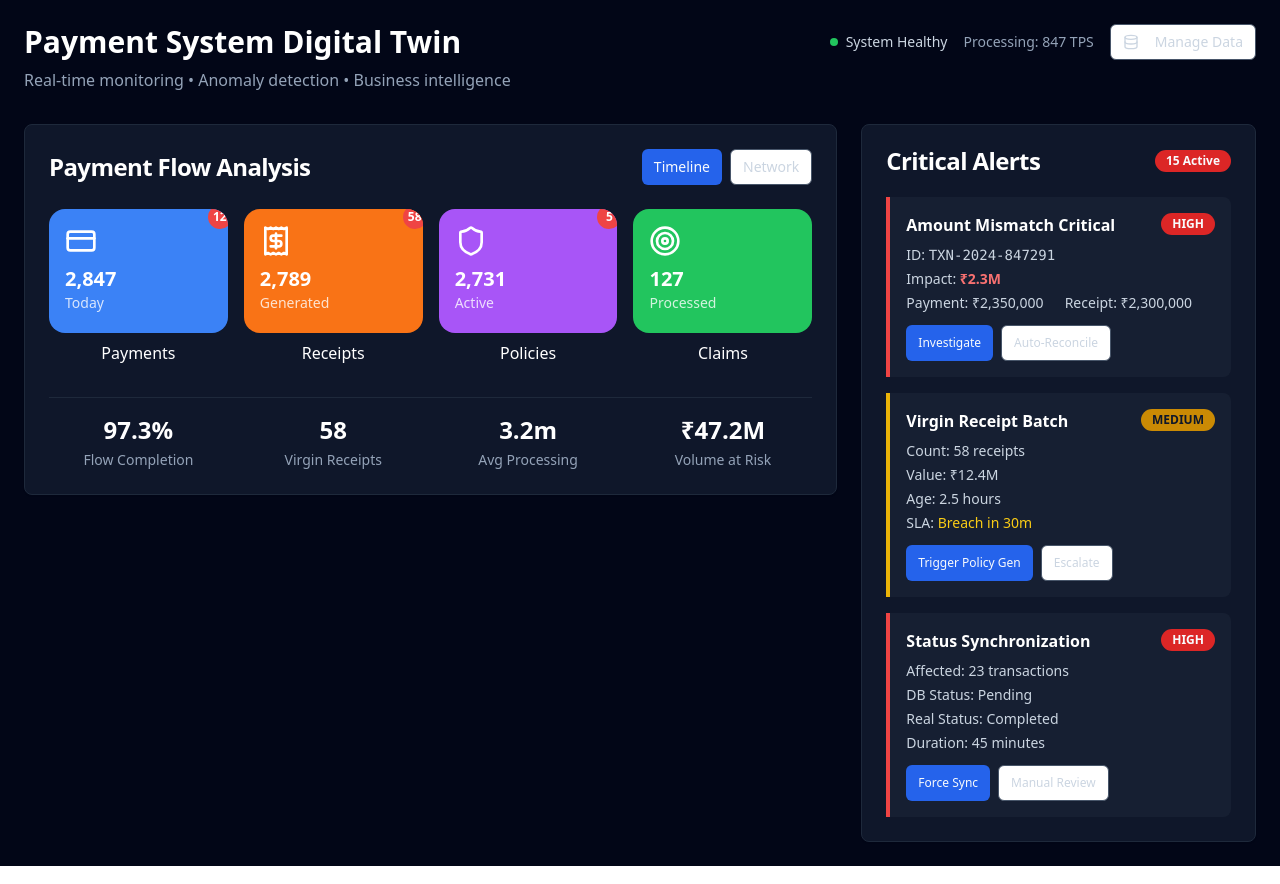
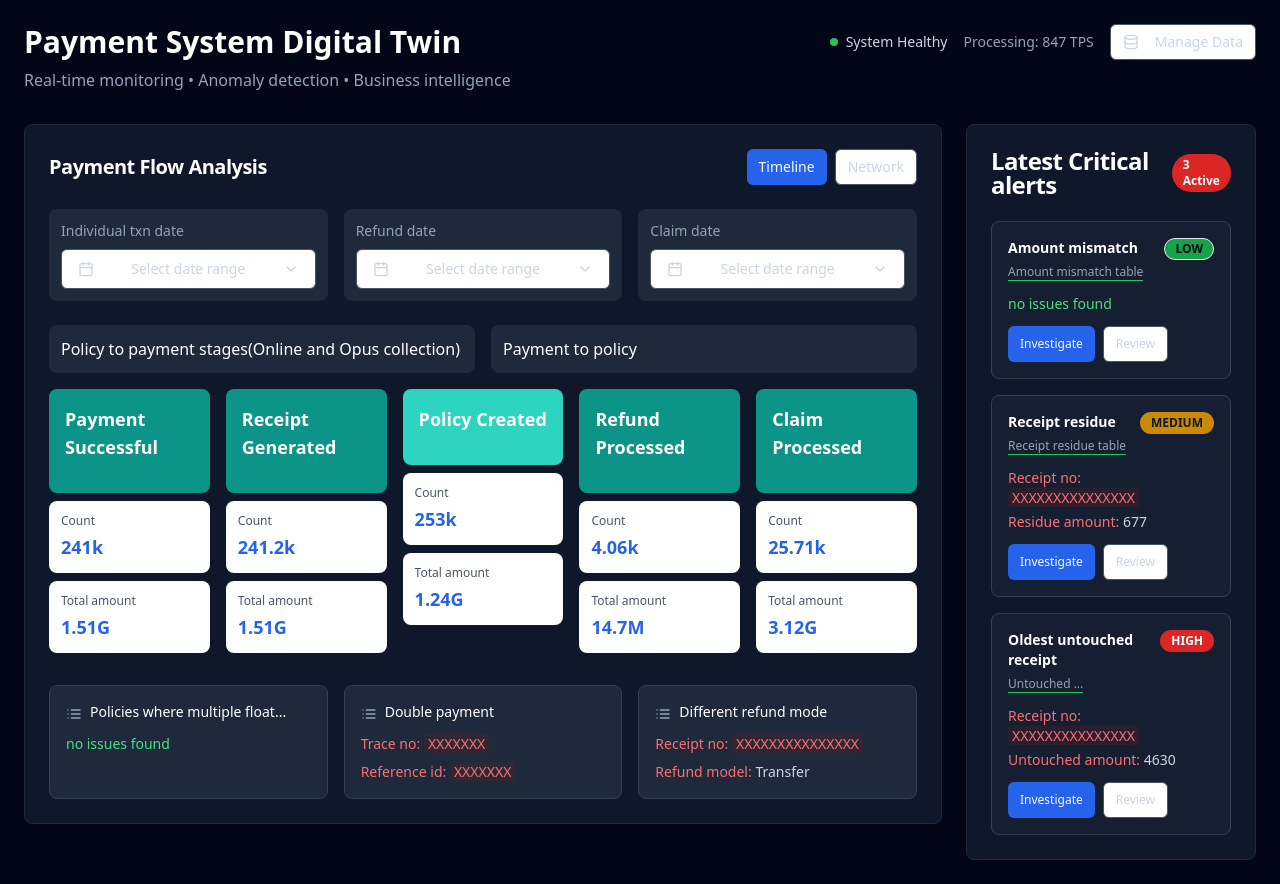
Before and after one commit to foxowl-ops/insura-twin-insights-dash, a React (Vite) app: page / in a window 1280 px wide. Built offline with nearby package versions, Linux system fonts and the light colour scheme.

Commit message:
feat: Implement payment flow analysis section
Implement the payment flow analysis section based on the provided Qliksense dashboard image. Redesign the critical alert section for improved UI/UX. Maintain the existing top bar design.

```diff
--- a/src/pages/Dashboard.tsx
+++ b/src/pages/Dashboard.tsx
@@ -1,17 +1,18 @@
-
-import React from 'react';
+import React, { useState } from 'react';
 import { Card, CardContent, CardHeader, CardTitle } from '@/components/ui/card';
 import { Button } from '@/components/ui/button';
 import { Badge } from '@/components/ui/badge';
+import { Table, TableBody, TableCell, TableHead, TableHeader, TableRow } from '@/components/ui/table';
 import {
   CreditCard,
   Receipt,
   Shield,
   Target,
   AlertTriangle,
-  TrendingUp,
-  Clock,
-  Database
+  Database,
+  Calendar,
+  ChevronDown,
+  List
 } from 'lucide-react';
 import { Link } from 'react-router-dom';
 
@@ -58,39 +59,94 @@ const Dashboard = () => {
     { label: 'Volume at Risk', value: '₹47.2M' }
   ];
 
-  const alerts = [
+  const processFlowData = [
     {
-      title: 'Amount Mismatch Critical',
-      id: 'TXN-2024-847291',
-      impact: '₹2.3M',
-      payment: '₹2,350,000',
-      receipt: '₹2,300,000',
-      priority: 'HIGH',
-      color: 'border-red-500'
+      title: 'Payment Successful',
+      count: '241k',
+      totalAmount: '1.51G',
+      color: 'bg-teal-600',
+      section: 'Policy to payment stages(Online and Opus collection)'
     },
     {
-      title: 'Virgin Receipt Batch',
-      count: '58 receipts',
-      value: '₹12.4M',
-      age: '2.5 hours',
-      sla: 'Breach in 30m',
-      priority: 'MEDIUM',
-      color: 'border-yellow-500'
+      title: 'Receipt Generated',
+      count: '241.2k',
+      totalAmount: '1.51G',
+      color: 'bg-teal-600',
+      section: 'Policy to payment stages(Online and Opus collection)'
     },
     {
-      title: 'Status Synchronization',
-      affected: '23 transactions',
-      dbStatus: 'Pending',
-      realStatus: 'Completed',
-      duration: '45 minutes',
-      priority: 'HIGH',
-      color: 'border-red-500'
+      title: 'Policy Created',
+      count: '253k',
+      totalAmount: '1.24G',
+      color: 'bg-teal-400',
+      section: 'Policy to payment stages(Online and Opus collection)'
+    },
+    {
+      title: 'Refund Processed',
+      count: '4.06k',
+      totalAmount: '14.7M',
+      color: 'bg-teal-600',
+      section: 'Payment to policy'
+    },
+    {
+      title: 'Claim Processed',
+      count: '25.71k',
+      totalAmount: '3.12G',
+      color: 'bg-teal-600',
+      section: 'Payment to policy'
+    }
+  ];
+
+  const issuesData = [
+    {
+      title: 'Policies where multiple float...',
+      status: 'no issues found',
+      details: null
+    },
+    {
+      title: 'Double payment',
+      status: 'issues found',
+      details: {
+        traceNo: 'XXXXXXX',
+        referenceId: 'XXXXXXX'
+      }
+    },
+    {
+      title: 'Different refund mode',
+      status: 'issues found',
+      details: {
+        receiptNo: 'XXXXXXXXXXXXXXX',
+        refundModel: 'Transfer'
+      }
+    }
+  ];
+
+  const criticalAlerts = [
+    {
+      type: 'Amount mismatch',
+      category: 'Amount mismatch table',
+      status: 'no issues found',
+      priority: 'LOW'
+    },
+    {
+      type: 'Receipt residue',
+      category: 'Receipt residue table',
+      receiptNo: 'XXXXXXXXXXXXXXX',
+      residueAmount: '677',
+      priority: 'MEDIUM'
+    },
+    {
+      type: 'Oldest untouched receipt',
+      category: 'Untouched ...',
+      receiptNo: 'XXXXXXXXXXXXXXX',
+      untouchedAmount: '4630',
+      priority: 'HIGH'
     }
   ];
 
   return (
     <div className="min-h-screen bg-slate-950 text-white p-6">
-      {/* Header */}
+      {/* Header - keep existing code */}
       <div className="mb-8">
         <div className="flex justify-between items-start mb-2">
           <div>
@@ -113,13 +169,13 @@ const Dashboard = () => {
         </div>
       </div>
 
-      <div className="grid grid-cols-1 lg:grid-cols-3 gap-6">
-        {/* Left Column - Payment Flow Analysis */}
-        <div className="lg:col-span-2 space-y-6">
+      <div className="grid grid-cols-1 lg:grid-cols-4 gap-6">
+        {/* Left Column - Payment Flow Analysis (3/4 width) */}
+        <div className="lg:col-span-3 space-y-6">
           <Card className="bg-slate-900 border-slate-800">
             <CardHeader>
               <div className="flex justify-between items-center">
-                <CardTitle className="text-white">Payment Flow Analysis</CardTitle>
+                <CardTitle className="text-white text-xl">Payment Flow Analysis</CardTitle>
                 <div className="flex gap-2">
                   <Button size="sm" className="bg-blue-600 hover:bg-blue-700">Timeline</Button>
                   <Button size="sm" variant="outline" className="border-slate-600 text-slate-300">Network</Button>
@@ -127,33 +183,102 @@ const Dashboard = () => {
               </div>
             </CardHeader>
             <CardContent>
-              <div className="grid grid-cols-2 md:grid-cols-4 gap-4 mb-8">
-                {metrics.map((metric, index) => (
-                  <div key={index} className="relative">
-                    <div className={`${metric.color} rounded-2xl p-4 text-white relative overflow-hidden`}>
-                      {metric.alerts > 0 && (
-                        <div className="absolute -top-1 -right-1 bg-red-500 text-white rounded-full w-6 h-6 flex items-center justify-center text-xs font-bold">
-                          {metric.alerts}
+              {/* Date Filters */}
+              <div className="grid grid-cols-3 gap-4 mb-6">
+                <div className="bg-slate-800 p-3 rounded-lg">
+                  <label className="text-sm text-slate-400 mb-2 block">Individual txn date</label>
+                  <Button variant="outline" className="w-full justify-between border-slate-600 text-slate-300">
+                    <Calendar className="w-4 h-4" />
+                    Select date range
+                    <ChevronDown className="w-4 h-4" />
+                  </Button>
                 </div>
-                      )}
-                      <div className="flex items-center justify-between mb-2">
-                        <metric.icon className="w-8 h-8" />
+                <div className="bg-slate-800 p-3 rounded-lg">
+                  <label className="text-sm text-slate-400 mb-2 block">Refund date</label>
+                  <Button variant="outline" className="w-full justify-between border-slate-600 text-slate-300">
+                    <Calendar className="w-4 h-4" />
+                    Select date range
+                    <ChevronDown className="w-4 h-4" />
+                  </Button>
                 </div>
-                      <div className="mb-1">
-                        <div className="text-xl font-bold">{metric.value}</div>
-                        <div className="text-sm opacity-80">{metric.subtitle}</div>
+                <div className="bg-slate-800 p-3 rounded-lg">
+                  <label className="text-sm text-slate-400 mb-2 block">Claim date</label>
+                  <Button variant="outline" className="w-full justify-between border-slate-600 text-slate-300">
+                    <Calendar className="w-4 h-4" />
+                    Select date range
+                    <ChevronDown className="w-4 h-4" />
+                  </Button>
                 </div>
               </div>
-                    <div className="text-center mt-2 text-white font-medium">{metric.title}</div>
+
+              {/* Section Headers */}
+              <div className="grid grid-cols-2 gap-4 mb-4">
+                <div className="bg-slate-800 p-3 rounded-lg">
+                  <h3 className="text-white font-medium">Policy to payment stages(Online and Opus collection)</h3>
+                </div>
+                <div className="bg-slate-800 p-3 rounded-lg">
+                  <h3 className="text-white font-medium">Payment to policy</h3>
+                </div>
+              </div>
+
+              {/* Process Flow Cards */}
+              <div className="grid grid-cols-5 gap-4 mb-8">
+                {processFlowData.map((process, index) => (
+                  <div key={index} className="space-y-2">
+                    <div className={`${process.color} rounded-lg p-4 text-white relative`}>
+                      <h3 className="font-bold text-lg mb-4">{process.title}</h3>
+                    </div>
+                    <div className="bg-white text-black p-3 rounded-lg space-y-1">
+                      <div className="text-xs text-gray-600">Count</div>
+                      <div className="font-bold text-lg text-blue-600">{process.count}</div>
+                    </div>
+                    <div className="bg-white text-black p-3 rounded-lg space-y-1">
+                      <div className="text-xs text-gray-600">Total amount</div>
+                      <div className="font-bold text-lg text-blue-600">{process.totalAmount}</div>
+                    </div>
                   </div>
                 ))}
               </div>
 
-              <div className="grid grid-cols-2 md:grid-cols-4 gap-4 pt-4 border-t border-slate-800">
-                {bottomMetrics.map((metric, index) => (
-                  <div key={index} className="text-center">
-                    <div className="text-2xl font-bold text-white mb-1">{metric.value}</div>
-                    <div className="text-sm text-slate-400">{metric.label}</div>
+              {/* Issues Section */}
+              <div className="grid grid-cols-3 gap-4">
+                {issuesData.map((issue, index) => (
+                  <div key={index} className="bg-slate-800 border border-slate-700 rounded-lg p-4">
+                    <div className="flex items-start gap-2 mb-3">
+                      <List className="w-4 h-4 text-slate-400 mt-1" />
+                      <h4 className="text-white font-medium text-sm">{issue.title}</h4>
+                    </div>
+
+                    {issue.status === 'no issues found' ? (
+                      <div className="text-green-400 text-sm">no issues found</div>
+                    ) : (
+                      <div className="space-y-2">
+                        {issue.details?.traceNo && (
+                          <div className="text-sm">
+                            <span className="text-red-400">Trace no: </span>
+                            <span className="text-red-400 bg-red-900/20 px-1 rounded">{issue.details.traceNo}</span>
+                          </div>
+                        )}
+                        {issue.details?.referenceId && (
+                          <div className="text-sm">
+                            <span className="text-red-400">Reference id: </span>
+                            <span className="text-red-400 bg-red-900/20 px-1 rounded">{issue.details.referenceId}</span>
+                          </div>
+                        )}
+                        {issue.details?.receiptNo && (
+                          <div className="text-sm">
+                            <span className="text-red-400">Receipt no: </span>
+                            <span className="text-red-400 bg-red-900/20 px-1 rounded">{issue.details.receiptNo}</span>
+                          </div>
+                        )}
+                        {issue.details?.refundModel && (
+                          <div className="text-sm">
+                            <span className="text-red-400">Refund model: </span>
+                            <span className="text-slate-300">{issue.details.refundModel}</span>
+                          </div>
+                        )}
+                      </div>
+                    )}
                   </div>
                 ))}
               </div>
@@ -161,63 +286,68 @@ const Dashboard = () => {
           </Card>
         </div>
 
-        {/* Right Column - Critical Alerts */}
+        {/* Right Column - Critical Alerts (1/4 width) */}
         <div className="space-y-6">
           <Card className="bg-slate-900 border-slate-800">
             <CardHeader>
               <div className="flex justify-between items-center">
-                <CardTitle className="text-white">Critical Alerts</CardTitle>
-                <Badge variant="destructive" className="bg-red-600">15 Active</Badge>
+                <CardTitle className="text-white">Latest Critical alerts</CardTitle>
+                <Badge variant="destructive" className="bg-red-600">3 Active</Badge>
               </div>
             </CardHeader>
             <CardContent className="space-y-4">
-              {alerts.map((alert, index) => (
-                <div key={index} className={`border-l-4 ${alert.color} bg-slate-800/50 p-4 rounded-r-lg`}>
-                  <div className="flex justify-between items-start mb-2">
-                    <h3 className="font-semibold text-white">{alert.title}</h3>
+              {criticalAlerts.map((alert, index) => (
+                <div key={index} className="bg-slate-800/50 border border-slate-700 rounded-lg p-4">
+                  <div className="flex justify-between items-start mb-3">
+                    <div>
+                      <h3 className="font-semibold text-white text-sm">{alert.type}</h3>
+                      <div className="text-xs text-slate-400 border-b border-green-500 inline-block">
+                        {alert.category}
+                      </div>
+                    </div>
                     <Badge
-                      variant={alert.priority === 'HIGH' ? 'destructive' : 'secondary'}
-                      className={alert.priority === 'HIGH' ? 'bg-red-600' : 'bg-yellow-600'}
+                      variant={alert.priority === 'HIGH' ? 'destructive' : alert.priority === 'MEDIUM' ? 'secondary' : 'outline'}
+                      className={
+                        alert.priority === 'HIGH' ? 'bg-red-600' :
+                        alert.priority === 'MEDIUM' ? 'bg-yellow-600' :
+                        'bg-green-600'
+                      }
                     >
                       {alert.priority}
                     </Badge>
                   </div>
 
-                  {alert.id && (
+                  {alert.type === 'Amount mismatch' && (
+                    <div className="text-green-400 text-sm">no issues found</div>
+                  )}
+
+                  {alert.receiptNo && (
                     <div className="space-y-1 text-sm text-slate-300 mb-3">
-                      <div>ID: <span className="font-mono">{alert.id}</span></div>
-                      <div>Impact: <span className="text-red-400 font-semibold">{alert.impact}</span></div>
-                      <div className="grid grid-cols-2 gap-2">
-                        <div>Payment: {alert.payment}</div>
-                        <div>Receipt: {alert.receipt}</div>
+                      <div>
+                        <span className="text-red-400">Receipt no: </span>
+                        <span className="text-red-400 bg-red-900/20 px-1 rounded">{alert.receiptNo}</span>
                       </div>
+                      {alert.residueAmount && (
+                        <div>
+                          <span className="text-red-400">Residue amount: </span>
+                          <span className="text-slate-300">{alert.residueAmount}</span>
                         </div>
                       )}
-
-                  {alert.count && (
-                    <div className="space-y-1 text-sm text-slate-300 mb-3">
-                      <div>Count: {alert.count}</div>
-                      <div>Value: {alert.value}</div>
-                      <div>Age: {alert.age}</div>
-                      <div>SLA: <span className="text-yellow-400">{alert.sla}</span></div>
+                      {alert.untouchedAmount && (
+                        <div>
+                          <span className="text-red-400">Untouched amount: </span>
+                          <span className="text-slate-300">{alert.untouchedAmount}</span>
                         </div>
                       )}
-
-                  {alert.affected && (
-                    <div className="space-y-1 text-sm text-slate-300 mb-3">
-                      <div>Affected: {alert.affected}</div>
-                      <div>DB Status: {alert.dbStatus}</div>
-                      <div>Real Status: {alert.realStatus}</div>
-                      <div>Duration: {alert.duration}</div>
                     </div>
                   )}
 
                   <div className="flex gap-2 mt-3">
                     <Button size="sm" className="bg-blue-600 hover:bg-blue-700 text-xs">
-                      {alert.id ? 'Investigate' : alert.count ? 'Trigger Policy Gen' : 'Force Sync'}
+                      Investigate
                     </Button>
                     <Button size="sm" variant="outline" className="border-slate-600 text-slate-300 text-xs">
-                      {alert.id ? 'Auto-Reconcile' : alert.count ? 'Escalate' : 'Manual Review'}
+                      Review
                     </Button>
                   </div>
                 </div>
```
Lines whose indentation alone changed are shown as unchanged.
